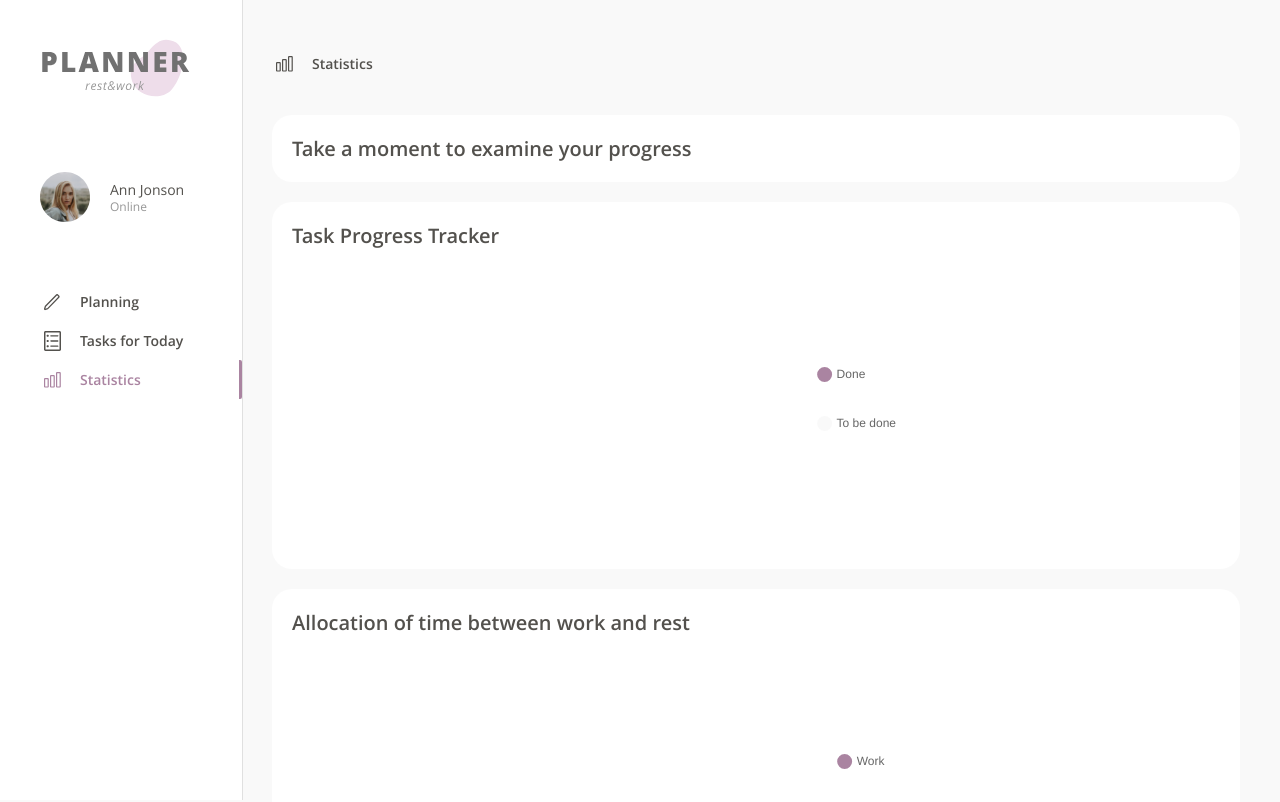
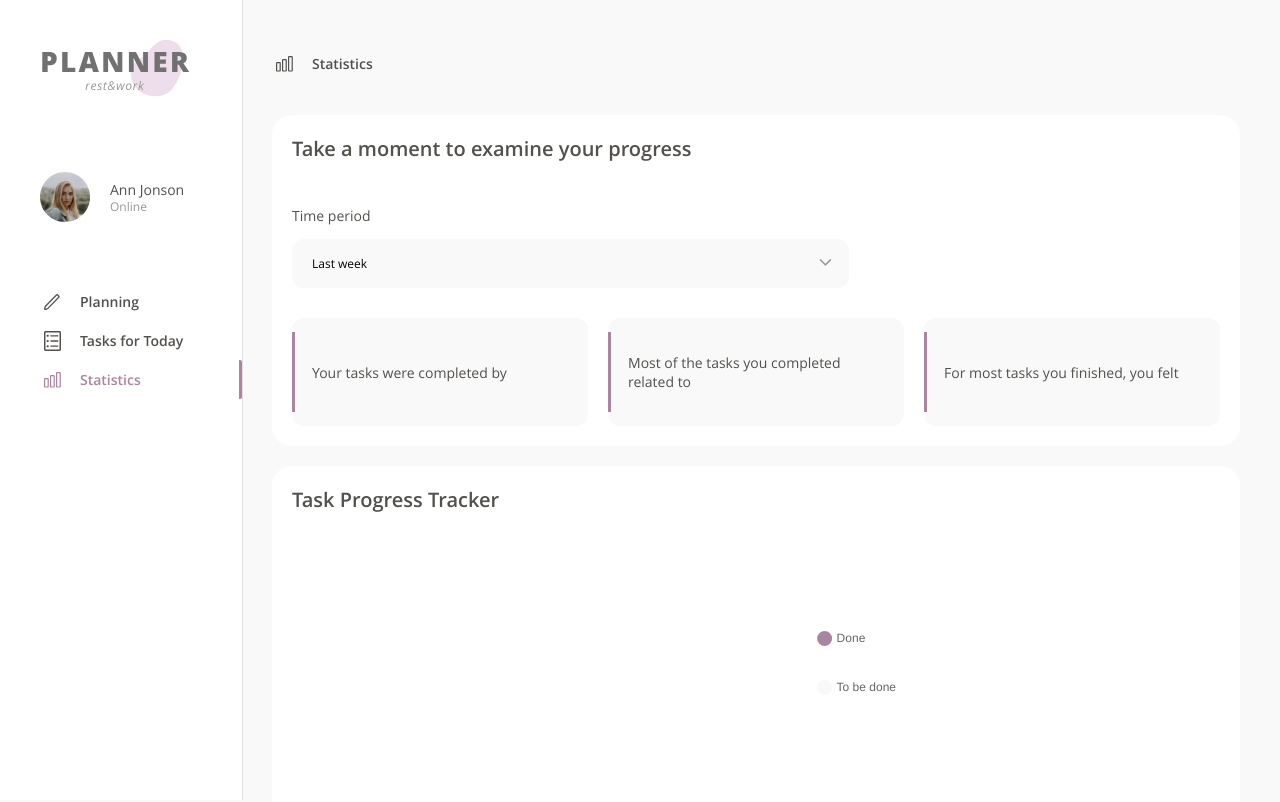
Before and after one commit to apsu96/planner_app, a React (Create React App) app: page /Statistics in a window 1280 px wide. Shown: the top 802 px of the page. Built offline with nearby package versions, Linux system fonts and the light colour scheme.

Commit message:
feat: add show statistics func

```diff
--- a/src/Store.ts
+++ b/src/Store.ts
@@ -25,6 +25,12 @@ export enum Emotions {
   Excellent = "Excellent",
   Normal = "Normal",
   Bad = "Bad",
+}
+
+export enum TimePeriod {
+  LastWeek = "Last week",
+  LastMonth = "Last month",
+  LastYear = "Last year",
 }
 
 export const localStorageKey = "tasks";
--- a/src/components/EmotionalStateChart.tsx
+++ b/src/components/EmotionalStateChart.tsx
@@ -1,21 +1,27 @@
 import { useEffect, useState } from "react";
-import store, { Emotions } from "../Store";
+import store, { Emotions, ToDoType } from "../Store";
 import DoughnutChart from "./DoughnutChart";
 import { ChartBox, Title } from "./UIKit.styled";
 import moment from "moment";
 import { observer } from "mobx-react-lite";
 
-const EmotionalStateChart = observer(() => {
+const EmotionalStateChart = observer(
+  ({ sortedTasks }: { sortedTasks?: ToDoType[] }) => {
     const [data, setData] = useState<number[]>([]);
 
     useEffect(() => {
       let excellentTime = 0;
       let normalTime = 0;
       let badTime = 0;
-    const sortedToDo = store.toDoList.filter(
+      let sortedList: ToDoType[];
+      if (sortedTasks) {
+        sortedList = sortedTasks;
+      } else {
+        sortedList = store.toDoList.filter(
           (toDo) => toDo.date === moment().format("LL"),
         );
-    sortedToDo.map((toDo) => {
+      }
+      sortedList.map((toDo) => {
         if (toDo.emotionalState === Emotions.Excellent) {
           excellentTime += toDo.duration.real;
         } else if (toDo.emotionalState === Emotions.Normal) {
@@ -25,7 +31,7 @@ const EmotionalStateChart = observer(() => {
         }
       });
       setData([excellentTime, normalTime, badTime]);
-  }, [store, store.toDoList]);
+    }, [store, store.toDoList, sortedTasks]);
 
     return (
       <>
@@ -38,6 +44,7 @@ const EmotionalStateChart = observer(() => {
         </ChartBox>
       </>
     );
-});
+  },
+);
 
 export default EmotionalStateChart;
--- a/src/components/Select.styled.ts
+++ b/src/components/Select.styled.ts
@@ -200,7 +200,7 @@ export const OptionBox = styled(OptionContainer)`
   padding: 0;
   margin: 0;
   gap: 12px;
-  max-height: 98px;
+  max-height: 120px;
   overflow-y: auto;
   width: auto;
   ::-webkit-scrollbar {
@@ -225,6 +225,7 @@ export const LTimeOptionBox = styled(OptionBox)`
   gap: 1px;
   padding-top: 1px;
   padding-bottom: 1px;
+  max-height: 98px;
   ::-webkit-scrollbar {
     width: 1px;
     scroll-padding: 1em;
@@ -244,11 +245,9 @@ export const RTimeOptionBox = styled(OptionBox)`
   gap: 1px;
   padding-top: 1px;
   padding-bottom: 1px;
+  max-height: 98px;
   ::-webkit-scrollbar {
     width: 1px;
-    /* scroll-padding: 1em;
-    scroll-margin: 3em;
-    scroll-behavior: smooth; */
   }
   @media (max-width: 820px) {
     top: 0;
--- /dev/null
+++ b/src/components/StatisticsCard.tsx
@@ -0,0 +1,19 @@
+import {
+  ColorText,
+  LongMoveButton,
+  StatisticsCardContainer,
+  Text,
+} from "./UIKit.styled";
+
+const StatisticsCard = ({ text, value }: { text: string; value: string }) => {
+  return (
+    <StatisticsCardContainer>
+      <LongMoveButton />
+      <Text>
+        {text} <ColorText>{value}</ColorText>
+      </Text>
+    </StatisticsCardContainer>
+  );
+};
+
+export default StatisticsCard;
--- a/src/components/StatisticsInfo.tsx
+++ b/src/components/StatisticsInfo.tsx
@@ -1,9 +1,58 @@
-import { Container, Title } from "./UIKit.styled";
+import React from "react";
+import { TimePeriod } from "../Store";
+import { TaskFormLongColumnContainer } from "./TaskForm.styled";
+import {
+  Container,
+  StatisticsCardsContainer,
+  Text,
+  Title,
+} from "./UIKit.styled";
+import Select from "./Select";
+import styled from "styled-components";
+import { useMediaQuery } from "@mui/material";
+import StatisticsCard from "./StatisticsCard";
+import { CardType, statisticsInfoCards } from "../const";
+import uuid from "react-uuid";
 
-const StatisticsInfo = () => {
+const TimePeriodContainer = styled(TaskFormLongColumnContainer)`
+  margin: 30px 0;
+`;
+
+const StatisticsInfo = ({
+  timePeriod,
+  setTimePeriod,
+}: {
+  timePeriod: TimePeriod;
+  setTimePeriod: React.Dispatch<React.SetStateAction<TimePeriod>>;
+}) => {
+  const isMobile = useMediaQuery("(max-width:820px)");
   return (
     <Container>
       <Title>Take a moment to examine your progress</Title>
+      <TimePeriodContainer>
+        <Text>Time period</Text>
+        <Select
+          values={Object.values(TimePeriod)}
+          value={timePeriod}
+          setValue={(value: TimePeriod) => setTimePeriod(value)}
+          renderValue={null}
+          disabled={false}
+          variant="taskForm"
+        />
+      </TimePeriodContainer>
+      {!isMobile && (
+        <StatisticsCardsContainer>
+          {Object.entries(statisticsInfoCards).map(
+            ([, value]: [string, CardType]) => (
+              <StatisticsCard
+                key={uuid()}
+                text={value.text}
+                value={value.value}
+              />
+            ),
+          )}
+        </StatisticsCardsContainer>
+      )}
     </Container>
   );
 };
--- a/src/components/TaskCompletionChart.tsx
+++ b/src/components/TaskCompletionChart.tsx
@@ -2,29 +2,37 @@ import { observer } from "mobx-react-lite";
 import DoughnutChart from "./DoughnutChart";
 import { ChartBox, Title } from "./UIKit.styled";
 import { useEffect, useState } from "react";
-import store from "../Store";
+import store, { ToDoType } from "../Store";
 import moment from "moment";
 
-const TaskCompletionChart = observer(() => {
+const TaskCompletionChart = observer(
+  ({ sortedTasks }: { sortedTasks?: ToDoType[] }) => {
     const [data, setData] = useState<number[]>([]);
+
     useEffect(() => {
       let done = 0;
       let toBeDone = 0;
       let totalEstimatedTime = 0;
-    const sortedList = store.toDoList.filter(
+      let sortedList: ToDoType[];
+      if (sortedTasks) {
+        sortedList = sortedTasks;
+      } else {
+        sortedList = store.toDoList.filter(
           (toDo) => toDo.date === moment().format("LL"),
         );
+      }
       sortedList.map((toDo) => {
         totalEstimatedTime +=
           toDo.duration.estimated.hours * 60 + toDo.duration.estimated.minutes;
         if (!toDo.isDone) {
           toBeDone +=
-          toDo.duration.estimated.hours * 60 + toDo.duration.estimated.minutes;
+            toDo.duration.estimated.hours * 60 +
+            toDo.duration.estimated.minutes;
         }
       });
       done = totalEstimatedTime - toBeDone;
       setData([done, toBeDone]);
-  }, [store, store.toDoList]);
+    }, [store, store.toDoList, sortedTasks]);
     return (
       <>
         <Title>Task Progress Tracker</Title>
@@ -33,6 +41,7 @@ const TaskCompletionChart = observer(() => {
         </ChartBox>
       </>
     );
-});
+  },
+);
 
 export default TaskCompletionChart;
--- a/src/components/TaskDistribution.tsx
+++ b/src/components/TaskDistribution.tsx
@@ -1,30 +1,38 @@
 import { Container, Title, ChartBox } from "./UIKit.styled";
-import store, { TaskCategory } from "../Store";
+import store, { TaskCategory, ToDoType } from "../Store";
 import moment from "moment";
 import { observer } from "mobx-react-lite";
 import { useEffect, useState } from "react";
 import DoughnutChart from "./DoughnutChart";
 
-const TaskDistribution = observer(({ date }: { date: Date }) => {
+const TaskDistribution = observer(
+  ({ date, sortedTasks }: { date: Date; sortedTasks?: ToDoType[] }) => {
     const [data, setData] = useState<number[]>([]);
 
     useEffect(() => {
       let calcWorkTime = 0;
       let calcLeisureTime = 0;
-    const sortedTasks = store.toDoList.filter(
+      let sortedList: ToDoType[];
+      if (sortedTasks) {
+        sortedList = sortedTasks;
+      } else {
+        sortedList = store.toDoList.filter(
           (toDo) => toDo.date === moment(date).format("LL"),
         );
-    sortedTasks.map((task) => {
+      }
+      sortedList.map((task) => {
         if (task.category === TaskCategory.Work) {
           calcWorkTime +=
-          task.duration.estimated.hours * 60 + task.duration.estimated.minutes;
+            task.duration.estimated.hours * 60 +
+            task.duration.estimated.minutes;
         } else {
           calcLeisureTime +=
-          task.duration.estimated.hours * 60 + task.duration.estimated.minutes;
+            task.duration.estimated.hours * 60 +
+            task.duration.estimated.minutes;
         }
       });
       setData([calcWorkTime, calcLeisureTime]);
-  }, [store.toDoList, store.toDoList.length, date]);
+    }, [store.toDoList, store.toDoList.length, date, sortedTasks]);
 
     return (
       <Container>
@@ -37,6 +45,7 @@ const TaskDistribution = observer(({ date }: { date: Date }) => {
         </ChartBox>
       </Container>
     );
-});
+  },
+);
 
 export default TaskDistribution;
--- a/src/components/TaskLine.tsx
+++ b/src/components/TaskLine.tsx
@@ -45,7 +45,6 @@ const TaskLine = ({ toDo, index }: { toDo: ToDoType; index: number }) => {
   function changeMinutes(value: string) {
     if (value == null) return;
     setHours(value);
-    console.log(value);
     if (value !== minutes) {
       store.setEstimatedMinutes(toDo.id, +value);
       setMinutes(value);
--- a/src/components/UIKit.styled.ts
+++ b/src/components/UIKit.styled.ts
@@ -75,6 +75,16 @@ export const Text = styled.p`
   font-family: "OpenSans", sans-serif;
   font-weight: 400;
   color: #53514d;
+  @media (min-width: 1441px) {
+    font-size: 18px;
+  }
+`;
+
+export const ColorText = styled.span`
+  color: #aa84a1;
+  font-size: 14px;
+  font-family: "OpenSans", sans-serif;
+  font-weight: 400;
   @media (min-width: 1441px) {
     font-size: 18px;
   }
@@ -247,10 +257,15 @@ export const TaskLineContainer = styled.div`
 `;
 
 export const MoveButton = styled.div`
-  width: 3px;
+  min-width: 3px;
   height: 28px;
   background-color: #aa84a1;
   margin-right: 17px;
+`;
+
+export const LongMoveButton = styled(MoveButton)`
+  height: 80px;
+  margin: 14px 17px 14px 0;
 `;
 
 export const ButtonsContainer = styled.div`
@@ -305,3 +320,19 @@ export const TimeContainer = styled.div`
     min-width: 100px;
   }
 `;
+
+export const StatisticsCardsContainer = styled.div`
+  display: flex;
+  margin: 0;
+  padding: 0;
+  gap: 20px;
+`;
+
+export const StatisticsCardContainer = styled.div`
+  display: flex;
+  align-items: center;
+  padding: 0px 20px 0px 0;
+  border-radius: 12px;
+  background: #f9f9f9;
+  width: 33.3%;
+`;
--- /dev/null
+++ b/src/const.ts
@@ -0,0 +1,38 @@
+import moment from "moment";
+import { TimePeriod } from "./Store";
+
+export interface CardType {
+  text: string;
+  value: string;
+}
+
+export interface InfoCardsType {
+  first: CardType;
+  second: CardType;
+  third: CardType;
+}
+
+export const statisticsInfoCards: InfoCardsType = {
+  first: {
+    text: "Your tasks were completed by ",
+    value: "",
+  },
+  second: {
+    text: "Most of the tasks you completed related to ",
+    value: "",
+  },
+  third: {
+    text: "For most tasks you finished, you felt ",
+    value: "",
+  },
+};
+
+export function getTargetDay(period: TimePeriod) {
+  if (period === TimePeriod.LastWeek) {
+    return moment().subtract("7", "days");
+  } else if (period === TimePeriod.LastMonth) {
+    return moment().subtract("1", "month");
+  } else if (period === TimePeriod.LastYear) {
+    return moment().subtract("1", "year");
+  }
+}
--- a/src/views/Statistics.tsx
+++ b/src/views/Statistics.tsx
@@ -4,20 +4,35 @@ import TaskDistribution from "../components/TaskDistribution";
 import EmotionalStateChart from "../components/EmotionalStateChart";
 import StatisticsInfo from "../components/StatisticsInfo";
 import { Container as UIContainer } from "../components/UIKit.styled";
+import { useEffect, useState } from "react";
+import store, { TimePeriod, ToDoType } from "../Store";
+import { getTargetDay } from "../const";
+import moment from "moment";
 
 function Statistics() {
+  const [timePeriod, setTimePeriod] = useState(TimePeriod.LastWeek);
+  const [sortedTasks, setSortedTasks] = useState<ToDoType[]>([]);
+
+  useEffect(() => {
+    const targetDay = getTargetDay(timePeriod);
+    const list = store.toDoList.filter((toDo) =>
+      moment(toDo.date, '"LL"').isAfter(targetDay),
+    );
+    setSortedTasks(list);
+  }, [timePeriod]);
+
   return (
     <Container>
       <PlanningRow>
-        <StatisticsInfo />
+        <StatisticsInfo timePeriod={timePeriod} setTimePeriod={setTimePeriod} />
         <UIContainer>
-          <TaskCompletionChart />
+          <TaskCompletionChart sortedTasks={sortedTasks} />
         </UIContainer>
       </PlanningRow>
       <PlanningRow>
-        <TaskDistribution date={new Date()} />
+        <TaskDistribution date={new Date()} sortedTasks={sortedTasks} />
         <UIContainer>
-          <EmotionalStateChart />
+          <EmotionalStateChart sortedTasks={sortedTasks} />
         </UIContainer>
       </PlanningRow>
     </Container>
```
Lines whose indentation alone changed are shown as unchanged.
